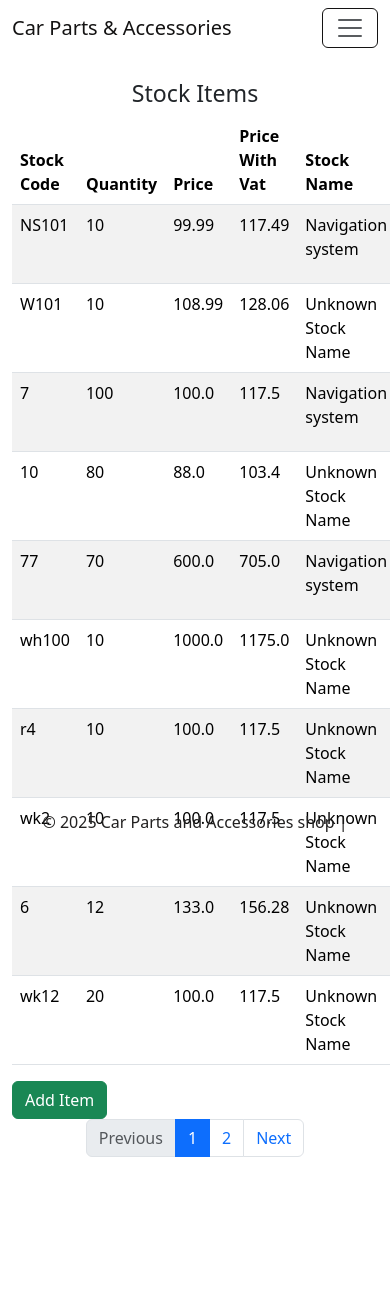
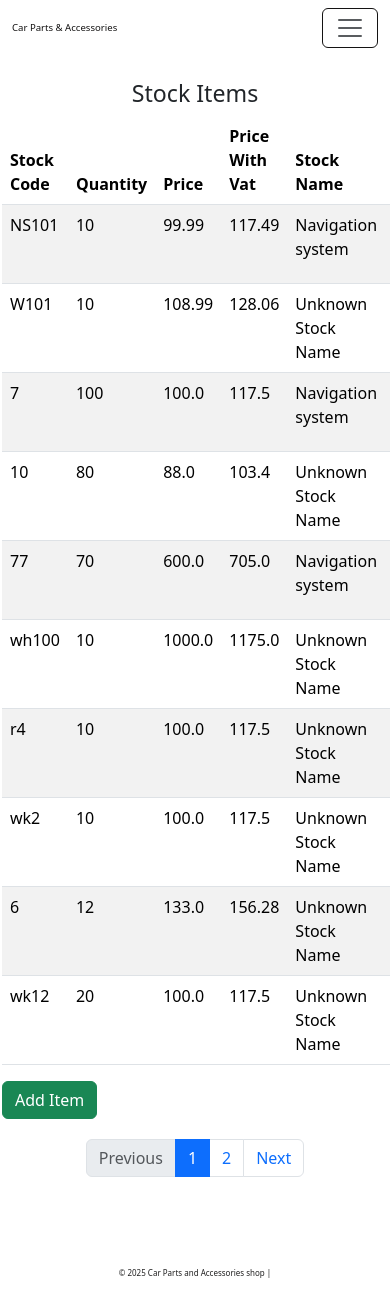
Before and after one commit to rk477/FinalPOPAssessment, a Flask app: page / in a window 390 px wide; the page is wider, and only the part inside the window is pictured. Before the commit the page ends 1157 px from the top of that part, so only its background shows below. Run offline with Flask 3, Linux system fonts and the light colour scheme; a user stored in the database is signed in.

Commit message:
Updated Style CSS

```diff
--- a/my_flask_app/static/CSS/style.css
+++ b/my_flask_app/static/CSS/style.css
@@ -1,3 +1,4 @@
+/* General styles */
 .navbar-custom {
     background-color: transparent;
     color: rgb(20, 19, 19);
@@ -19,9 +20,6 @@
     color: rgb(33, 32, 32);
     padding: 10px 0;
     text-align: center;
-            position: fixed;
-            width: 100%;
-            bottom: 0;
 }
 .footer-custom a {
     color: white;
@@ -29,3 +27,95 @@
 .footer-custom a:hover {
     color: #ffcc00;
 }
+.alert {
+    margin-bottom: 20px;
+    position: relative;
+    z-index: 1000;
+}
+
+/* Ensure pagination is above the footer */
+.pagination {
+    margin-top: 20px;
+    margin-bottom: 40px;
+    text-align: center;
+}
+
+/* Media queries for responsiveness */
+@media (max-width: 1200px) {
+    .navbar-custom .navbar-brand,
+    .navbar-custom .nav-link,
+    .navbar-custom .btn {
+        font-size: 1rem;
+    }
+    .footer-custom {
+        font-size: 0.9rem;
+    }
+}
+
+@media (max-width: 992px) {
+    .navbar-custom .navbar-brand,
+    .navbar-custom .nav-link,
+    .navbar-custom .btn {
+        font-size: 0.9rem;
+    }
+    .footer-custom {
+        font-size: 0.8rem;
+    }
+    .container {
+        padding: 0 15px;
+    }
+    .pagination {
+        margin-bottom: 50px;
+    }
+}
+
+@media (max-width: 768px) {
+    .navbar-custom .navbar-brand,
+    .navbar-custom .nav-link,
+    .navbar-custom .btn {
+        font-size: 0.8rem;
+    }
+    .footer-custom {
+        font-size: 0.7rem;
+    }
+    .container {
+        padding: 0 10px;
+    }
+    .pagination {
+        margin-bottom: 60px;
+    }
+}
+
+@media (max-width: 576px) {
+    .navbar-custom .navbar-brand,
+    .navbar-custom .nav-link,
+    .navbar-custom .btn {
+        font-size: 0.7rem;
+    }
+    .footer-custom {
+        font-size: 0.6rem;
+    }
+    .container {
+        padding: 0 5px;
+    }
+    .pagination {
+        margin-bottom: 70px;
+    }
+}
+
+@media (max-width: 400px) {
+    .navbar-custom .navbar-brand,
+    .navbar-custom .nav-link,
+    .navbar-custom .btn {
+        font-size: 0.6rem;
+    }
+    .footer-custom {
+        font-size: 0.5rem;
+    }
+    .container {
+        padding: 0 2px;
+    }
+    .pagination {
+        margin-bottom: 80px;
+    }
+}
```
Lines whose indentation alone changed are shown as unchanged.
